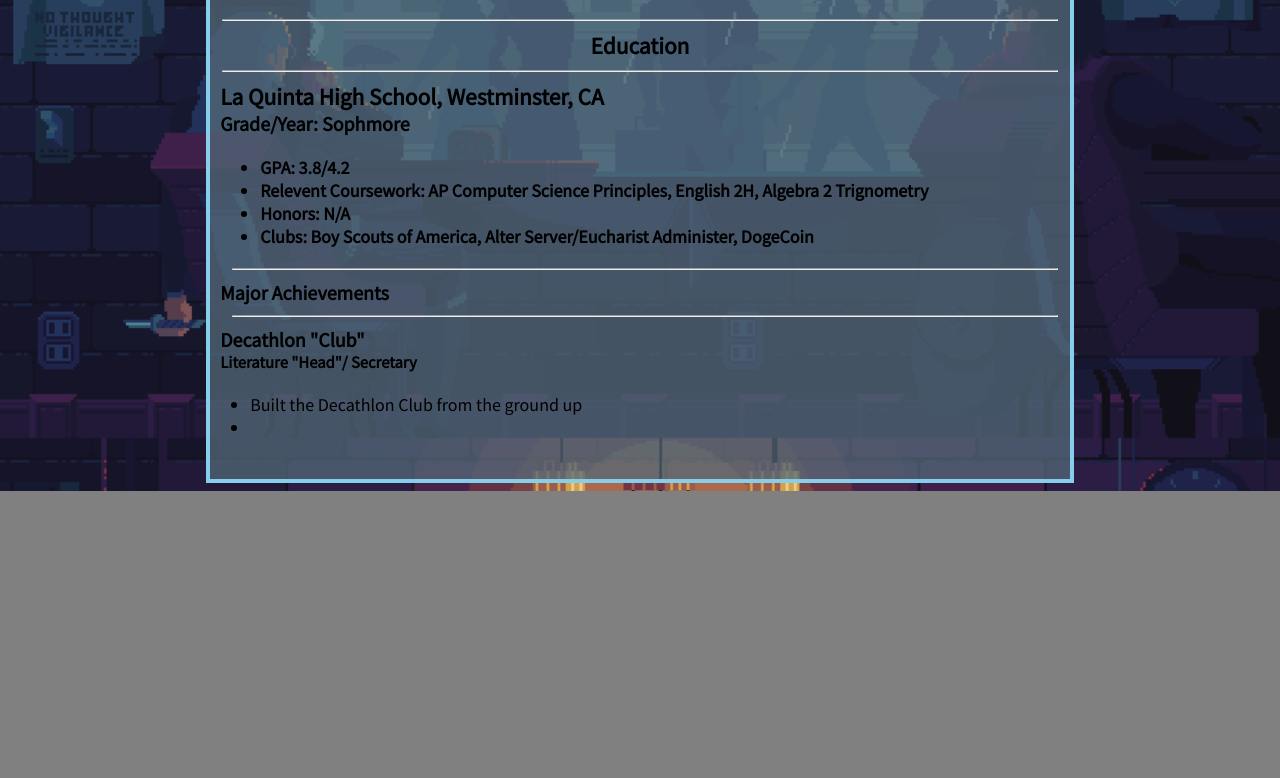
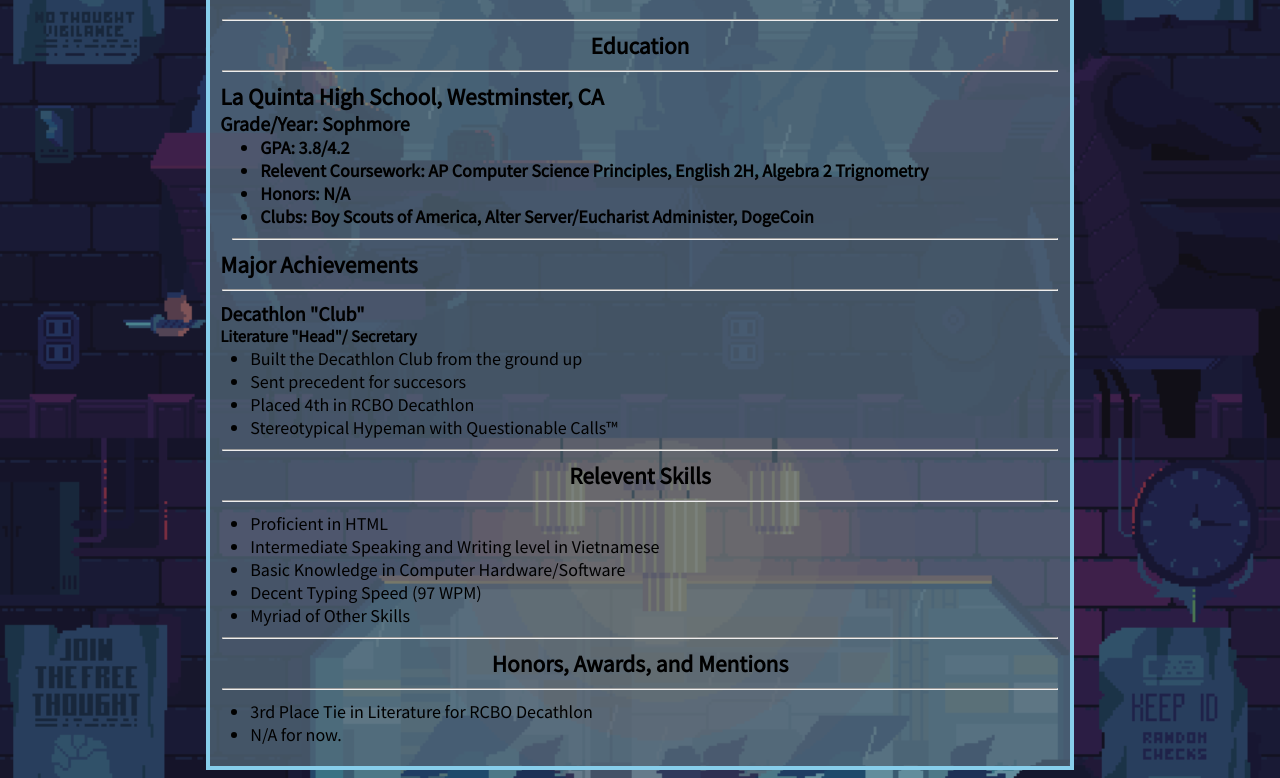
Before and after one commit to andrew21ggusd/andrew21ggusd.github.io, a plain HTML site: page resume.html in a window 1280 px wide. Shown: the part 362-1140 px from the top of the page. Before the commit the page ends 853 px from the top, so only its background shows below. Drawn offline with Linux system fonts and the light colour scheme.

Commit message:
Updated style

```diff
--- a/resume.html
+++ b/resume.html
@@ -33,13 +33,32 @@
                     <li>Clubs: Boy Scouts of America, Alter Server/Eucharist Administer, DogeCoin</li>
                 </ul>
         <hr>
-        Major Achievements
+        <h3>Major Achievements</h3>
         <hr>
-            Decathlon "Club"
+            <h4>Decathlon "Club"</h4>
             <h5>Literature "Head"/ Secretary</h5>
             <ul id="achievements">
                 <li>Built the Decathlon Club from the ground up</li>
-                <li></li>
+                <li>Sent precedent for succesors</li>
+                <li>Placed 4th in RCBO Decathlon</li>
+                <li>Stereotypical Hypeman with Questionable Calls™</li>
+            </ul>
+        <hr>
+            <h3 id="skills">Relevent Skills</h3>
+        <hr>
+            <ul>
+                <li>Proficient in HTML</li>
+                <li>Intermediate Speaking and Writing level in Vietnamese</li>
+                <li>Basic Knowledge in Computer Hardware/Software</li>
+                <li>Decent Typing Speed (97 WPM)</li>
+                <li>Myriad of Other Skills</li>
+            </ul>
+        <hr>
+            <h3 id="honors">Honors, Awards, and Mentions</h3>
+        <hr>
+            <ul>
+                <li>3rd Place Tie in Literature for RCBO Decathlon</li>
+                <li>N/A for now.</li>
             </ul>
         </div>
 </html>
--- a/stylesheet.css
+++ b/stylesheet.css
@@ -135,6 +135,22 @@ hr {
 	color: black;
 	width: 97%;
 }
+h3 {
+	margin: auto;
+	margin-left: 10px;
+
+}
+h4 {
+	margin: auto;
+	margin-left: 10px;
+}
+h5 {
+	margin: auto;
+	margin-left: 10px;
+}
+ul {
+	margin: auto;
+}
 #address {
 	margin-left: 8px;
 	margin-top: 4px;
@@ -152,16 +168,17 @@ hr {
 	padding: 0px;
 	margin: 2px;
 }
-h3 {
+#skills {
+	margin: 2px;
+	text-align: center;
+	padding: 0px;
+}
+#honors {
+	margin: 2px;
+	text-align: center;
+	padding: 0px;
+}
+#achievements {
 	margin: auto;
-	margin-left: 10px;
-
+	text-align: left;
 }
-h4 {
-	margin: auto;
-	margin-left: 10px;
-}
-h5 {
-	margin: auto;
-	margin-left: 10px;
-}
```
Also changed, not shown: 1 other file.
